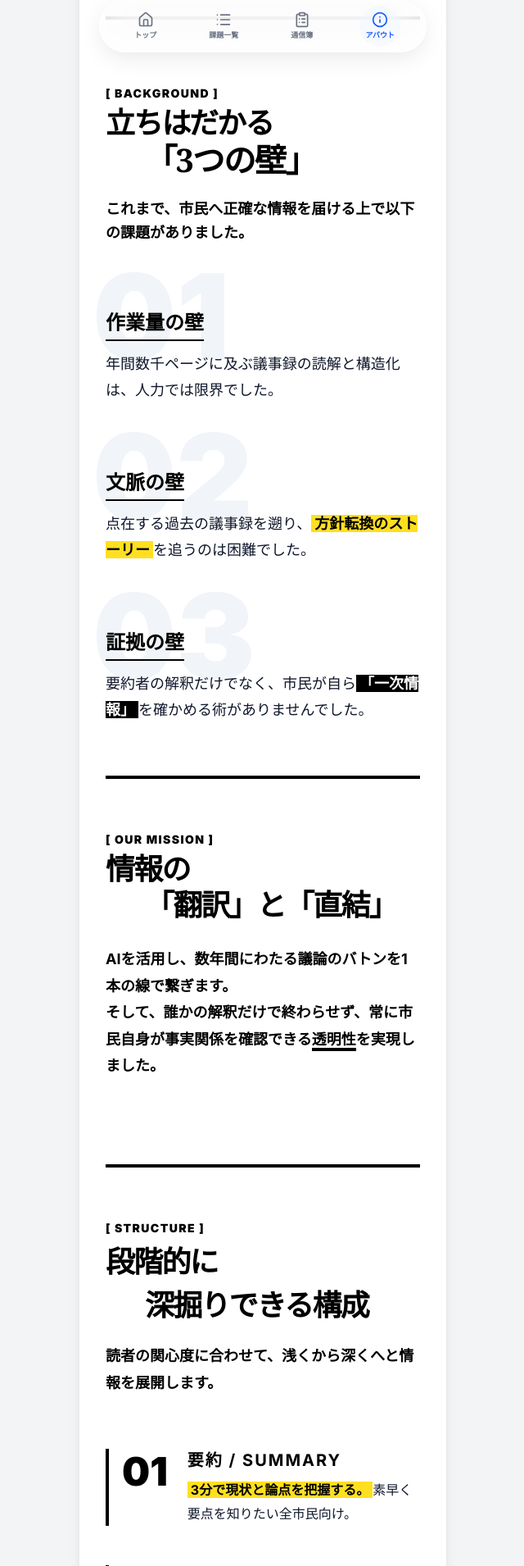
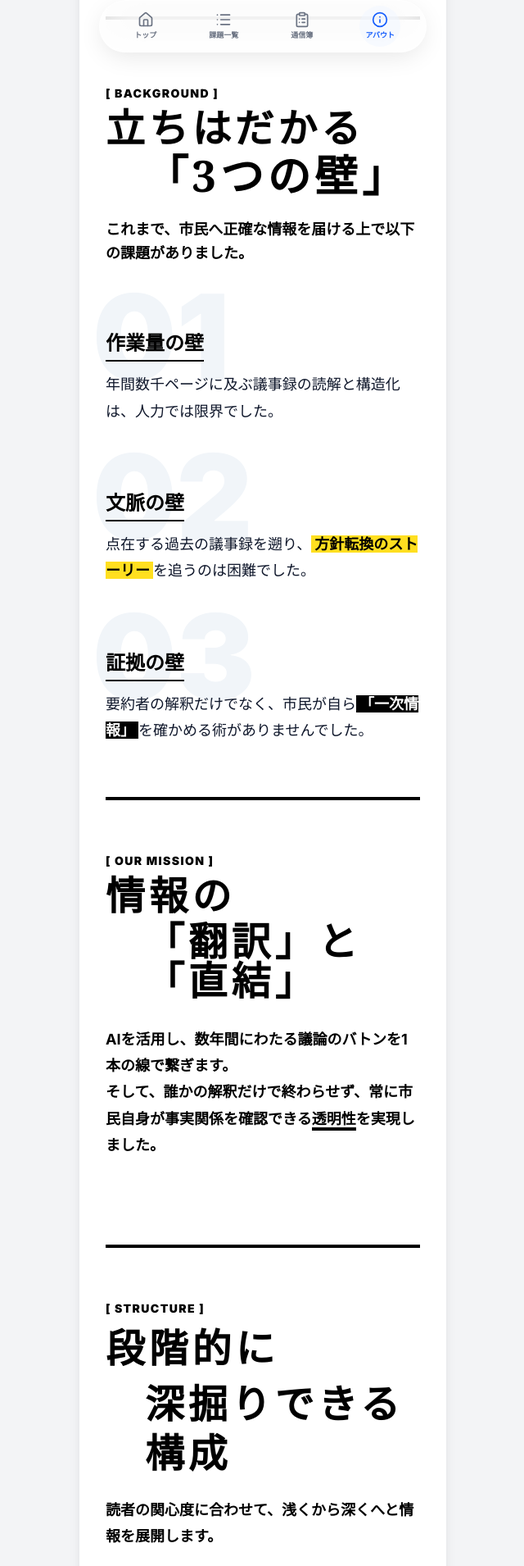
Before and after one commit to iruma-voice/open-iruma-app, a Next.js app: page /about in a window 1280 px wide. Shown: the part 720-2630 px from the top of the page at 82% size, without its empty margins (319-959 px from the left). Built offline with nearby package versions, Linux system fonts and the light colour scheme.

Commit message:
Adjust H2 spacing and size on About page

```diff
--- a/src/app/about/page.tsx
+++ b/src/app/about/page.tsx
@@ -33,7 +33,7 @@ export default function AboutPage() {
             <span className="font-mono text-sm font-black uppercase tracking-widest text-black mb-2 block">
               [ BACKGROUND ]
             </span>
-            <h2 className="font-serif font-black leading-none tracking-tighter text-black text-3xl md:text-4xl">
+            <h2 className="font-serif font-black leading-none tracking-widest text-black text-4xl md:text-5xl">
               立ちはだかる<br />
               <span className="block ml-8 md:ml-12 text-[1.1em] mt-2">「3つの壁」</span>
             </h2>
@@ -87,7 +87,7 @@ export default function AboutPage() {
             <span className="font-mono text-sm font-black uppercase tracking-widest text-black mb-2 block">
               [ OUR MISSION ]
             </span>
-            <h2 className="font-serif font-black leading-none tracking-tighter text-black text-3xl md:text-4xl">
+            <h2 className="font-serif font-black leading-none tracking-widest text-black text-4xl md:text-5xl">
               情報の<br />
               <span className="block ml-8 md:ml-12 mt-2">「翻訳」と「直結」</span>
             </h2>
@@ -104,7 +104,7 @@ export default function AboutPage() {
             <span className="font-mono text-sm font-black uppercase tracking-widest text-black mb-2 block">
               [ STRUCTURE ]
             </span>
-            <h2 className="font-serif font-black text-3xl md:text-4xl text-black leading-tight tracking-tighter">
+            <h2 className="font-serif font-black text-4xl md:text-5xl text-black leading-tight tracking-widest">
               段階的に<br />
               <span className="block ml-8 md:ml-12 mt-2">深掘りできる構成</span>
             </h2>
@@ -168,7 +168,7 @@ export default function AboutPage() {
             <span className="font-mono text-sm font-black uppercase tracking-widest text-white/70 mb-2 block">
               [ ROADMAP ]
             </span>
-            <h2 className="font-serif font-black text-3xl md:text-4xl text-white leading-tight tracking-tighter">
+            <h2 className="font-serif font-black text-4xl md:text-5xl text-white leading-tight tracking-widest">
               これからの展望と<br/>
               <span className="block ml-8 md:ml-12 mt-2">ロードマップ</span>
             </h2>
```
